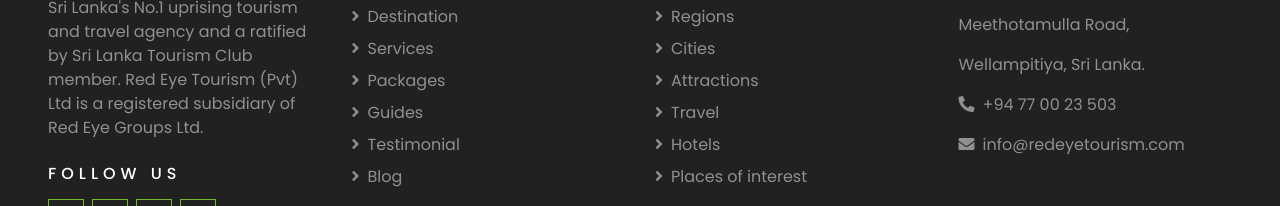
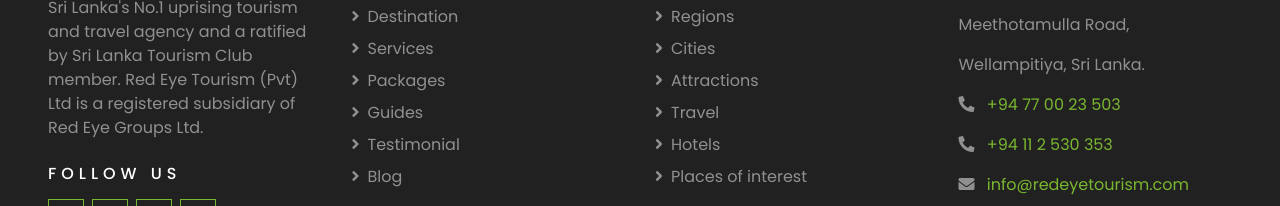
Before and after one commit to N-kapila/Tourism-Site, a plain HTML site: page index.html in a window 1280 px wide. Shown: the part 7753-7959 px from the top of the page. Drawn offline with nearby package versions, Linux system fonts and the light colour scheme.

Commit message:
change footer links

```diff
--- a/index.html
+++ b/index.html
@@ -851,8 +851,19 @@
                 <p><i class="fa fa-map-marker-alt mr-2"></i>45 walawwa Plaza,</p>
                 <p>Meethotamulla Road,</p>
                 <p>Wellampitiya, Sri Lanka.</p>
-                <p><i class="fa fa-phone-alt mr-2"></i>+94 77 00 23 503</p>
-                <p><i class="fa fa-envelope mr-2"></i>info@redeyetourism.com</p>
+                <p>
+                    <i class="fa fa-phone-alt mr-2"></i>
+                    <a href="tel:+94112530353">+94 77 00 23 503</a>
+                </p>
+                <p>
+                    <i class="fa fa-phone-alt mr-2"></i>
+                    <a href="tel:+94112530353">+94 11 2 530 353</a>
+                </p>
+                <p>
+                    <i class="fa fa-envelope mr-2"></i>
+                    <a href="mailto:info@redeyetourism.com">info@redeyetourism.com</a>
+                </p>
+
             </div>
         </div>
     </div>
```
Also changed, not shown: about.html (+12 -2 lines), blog.html (+12 -2 lines), contact.html (+12 -2 lines), destination.html (+12 -2 lines), guide.html (+12 -2 lines), package.html (+12 -2 lines), service.html (+12 -2 lines), single.html (+12 -2 lines), testimonial.html (+12 -2 lines).
